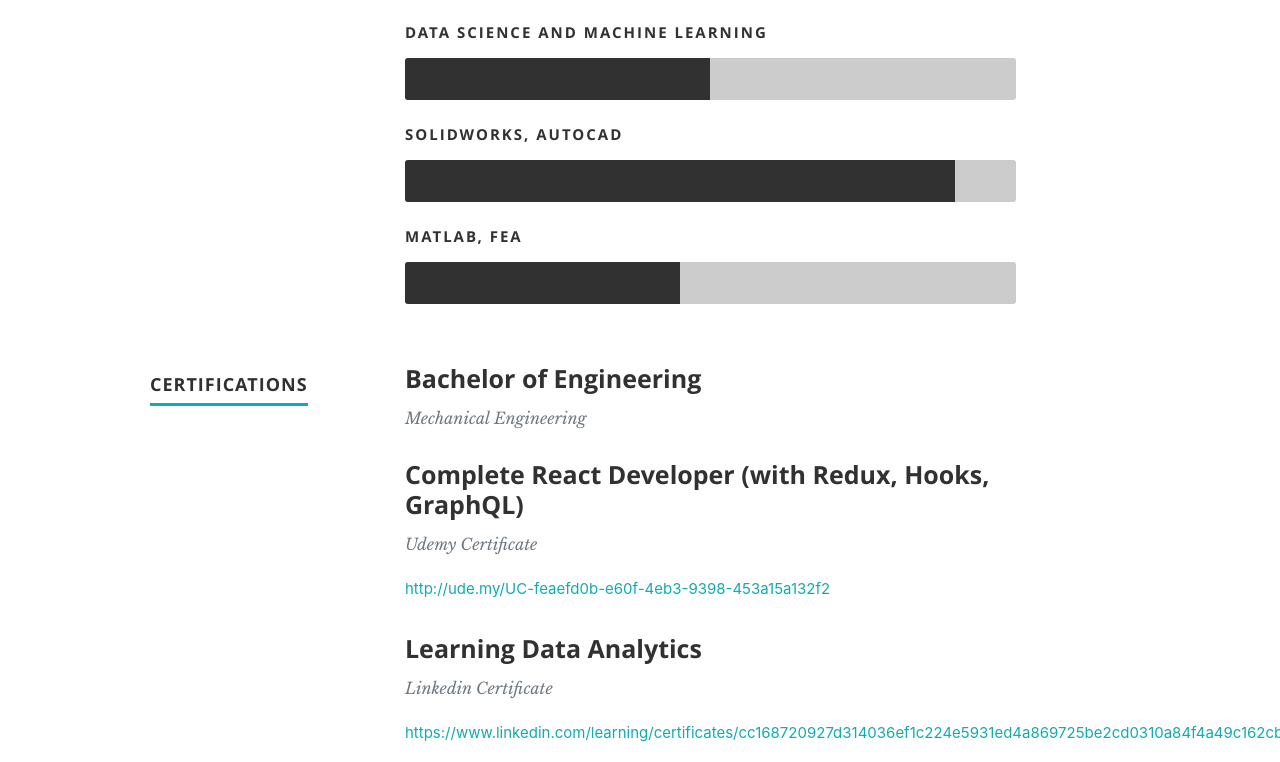
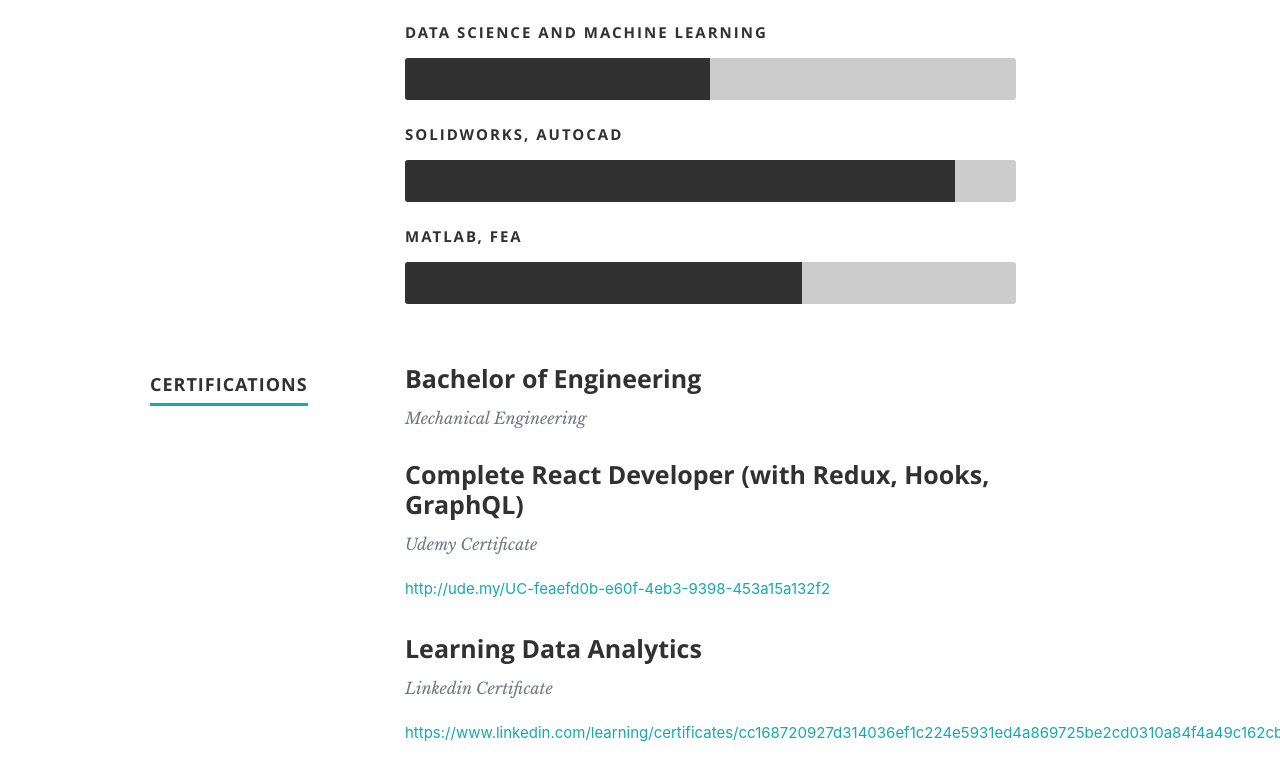
Before and after one commit to evixedor/eportfolio, a React (Create React App) app: page / in a window 1280 px wide. Shown: the part 4104-4866 px from the top of the page. Built offline with nearby package versions, Linux system fonts and the light colour scheme.

Commit message:
updating eportfolio with new code changes

```diff
--- a/public/css/layout.css
+++ b/public/css/layout.css
@@ -385,12 +385,12 @@ ul#nav li.current a { color: #F06000; }
    -webkit-animation: autocad 2s ease;
 }
 .fea {
-   width: 45%;
+   width: 65%;
    -moz-animation: fea 2s ease;
    -webkit-animation: fea 2s ease;
 }
 .matlab {
-   width: 50%;
+   width: 65%;
    -moz-animation: matlab 2s ease;
    -webkit-animation: matlab 2s ease;
 }
```
